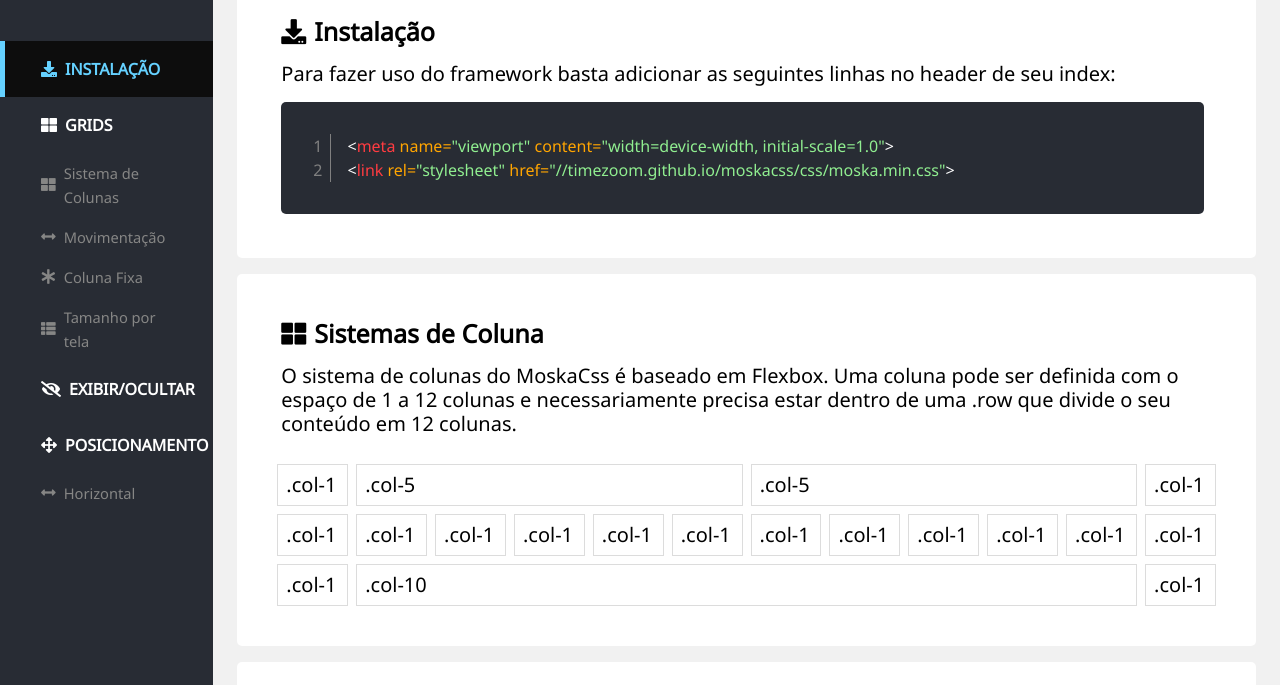
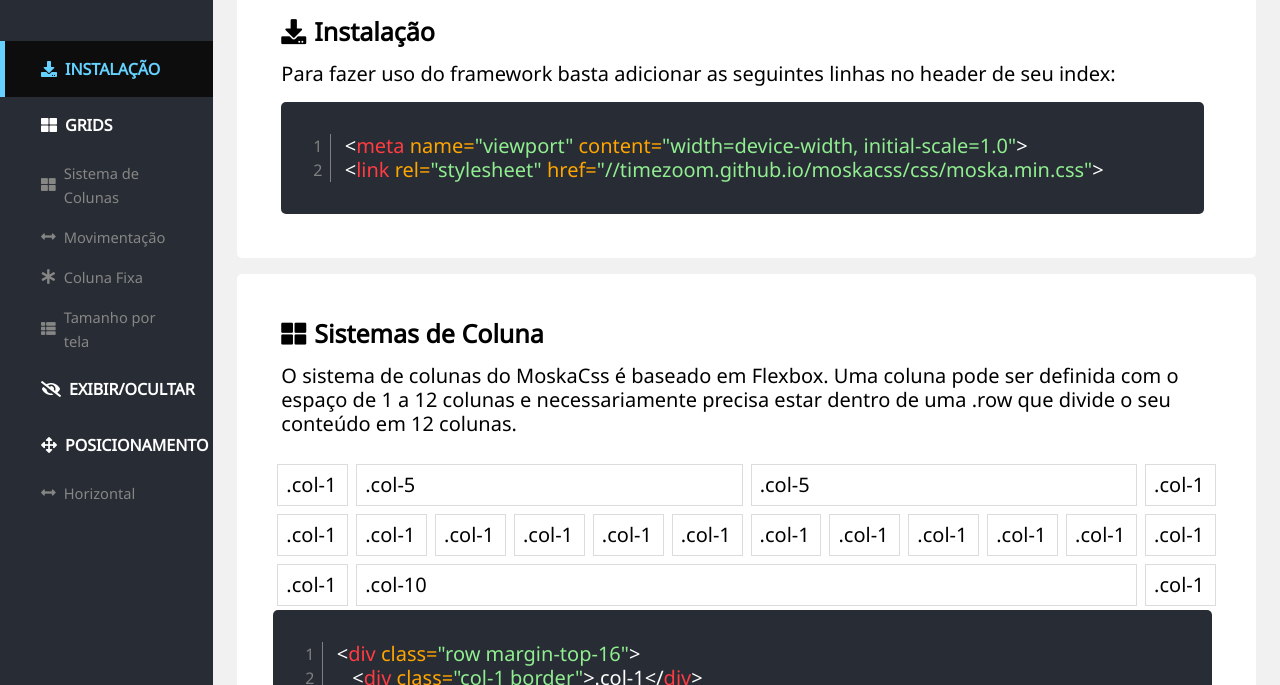
Before and after one commit to TimeZoom/moskacss, a website with bundled scripts: page index.html in a window 1280 px wide. Shown: the part 112-797 px from the top of the page. Built offline with nearby package versions, Linux system fonts and the light colour scheme.

Commit message:
Refact highlight plugin, add children suport

```diff
--- a/js/highlight.js
+++ b/js/highlight.js
@@ -1,54 +1,123 @@
 export function init (node = null) {
-  let codeContentParent
+  console.log('here')
+  var highlights = document.querySelectorAll('.highlight')
+  highlights.forEach(highlight => {
+    let safeHighlight = highlight.cloneNode(highlight)
+    let lines = processLines(safeHighlight.children)
 
-  if (node) {
-    node = new DOMParser().parseFromString(node, "text/html").children[0].children[1].children[0]
-    if (node) {
-      codeContentParent = node.querySelector('.highlight')
+    // Remove all code child
+    while (highlight.lastChild) {
+      highlight.removeChild(highlight.lastChild)
     }
-  } else {
-    codeContentParent = document.querySelector('.highlight')
+    // Create line and code element
+    let divLine = document.createElement('div')
+    let divCode = document.createElement('div')
+
+    divLine.classList.add('line')
+    divCode.classList.add('code')
+    lines.map((line, i) => {
+      // Set Number
+      let spanNumber = document.createElement('span')
+      let spanNumberText = document.createTextNode(i + 1)
+      spanNumber.classList.add('number')
+      spanNumber.append(spanNumberText)
+      divLine.append(spanNumber)
+      // Set Line
+      divCode.appendChild(line)
+    })
+
+    highlight.appendChild(divLine)
+    highlight.appendChild(divCode)
+  })
+
+  function processLines (childrens) {
+    let lines = []
+
+    Array.from(childrens).forEach(originalLine => {
+      let line = originalLine.cloneNode(originalLine)
+      let hasChildren = originalLine.children
+      let hasText = !hasChildren.length && document.createTextNode(line.innerText)
+
+      let pad = document.createTextNode('\u00A0')
+
+      // Remove all children
+      while (line.lastChild) {
+        line.removeChild(line.lastChild)
+      }
+      line = line.outerHTML
+      let attributs = line.match(/("[^"]{0,}")/g) // Save attributes
+      line = line.replace(/("[^"]{0,}")/g, '""') // Clear attributes
+
+      let coloredLine = document.createElement('p')
+      let childrenColoredLine = document.createElement('p')
+      coloredLine.append(pad.cloneNode(pad))
+      childrenColoredLine.append(pad.cloneNode(pad))
+
+      coloredLine.append(createSpan(line, /^(<)/g, 'tag')) // Open tag
+      coloredLine.append(createSpan(line, /^<([a-z]{0,})/g, 'tagName'))
+      coloredLine.append(createSpan(line, /(\s[a-z]{0,}[=])/g, 'attr', attributs))
+      coloredLine.append(createSpan(line, /(>)./g, 'tag')) // Open middle tag
+
+      if (hasText) {
+        let spanText = document.createElement('span')
+        spanText.classList.add('text')
+        spanText.append(hasText)
+        coloredLine.append(spanText) // Inner Text
+      }
+
+      if (!hasChildren.length) { // Close elements that's doenst have children
+        coloredLine.append(createSpan(line, /(<[\/])/g, 'tag')) // Open end tag close
+        coloredLine.append(createSpan(line, /<[\/](.*)>/g, 'tagName')) // Open end tag name
+        coloredLine.append(createSpan(line, /(>)$/g, 'tag')) // Open last tag
+      }
+
+      lines.push(coloredLine)
+
+      if (hasChildren.length) {
+        let childrenLines = processLines(hasChildren)
+        childrenLines.map(childrenLine => {
+          childrenLine.prepend(pad.cloneNode(pad))
+          childrenLine.prepend(pad.cloneNode(pad))
+          childrenLine.prepend(pad.cloneNode(pad))
+          lines.push(childrenLine)
+        })
+
+        childrenColoredLine.append(createSpan(line, /(<[\/])/g, 'tag')) // Open end tag close
+        childrenColoredLine.append(createSpan(line, /<[\/](.*)>/g, 'tagName')) // Open end tag name
+        childrenColoredLine.append(createSpan(line, /(>)$/g, 'tag')) // Open last tag
+        lines.push(childrenColoredLine)
+      }
+    })
+    return lines
   }
 
-  if (codeContentParent) {
-    var lines = codeContentParent.innerHTML.split('\n')
+  function createSpan (line, regex, className, attributs = null) {
+    let mainSpan = document.createElement('span')
+    let pad = document.createTextNode( '\u00A0' )
+    let hasMatch = false
+    let count = 0
 
-    codeContentParent.innerHTML = `<div class="line"></div><div class="code"></div>`
-    var codeContent = codeContentParent.querySelector('.code')
-    var lineContent = codeContentParent.querySelector('.line')
+    while (hasMatch = regex.exec(line)) {
+      if (hasMatch) {
+        let span = document.createElement('span')
+        let text = document.createTextNode(hasMatch[1])
 
-    var lineNumber = 1
-    lines.map(line => {
-      if (line) {
-        /*
-        :: -> <
-        %  -> =
-        |  -> "
-        @  -> >
-        */
-        var tag = line.trim()
-        .replace(/</g,"&lt;") // Remove <
-        .replace(/>/g,"&gt;") // Remove >
-        .replace(/^(\&lt\;)([a-z]{0,})/g, '::span class%|tag first|@$1::/span@::span class%|tagName|@$2::/span@') // < and attribute
-        .replace(/\&gt\;(.{0,})\&lt\;\//g, '&gt;::span class%|tag|@$1::/span@&lt;/') // Tag Body Content
-        .replace(/&lt;\/([a-z]{0,2})&gt;/g, '&lt;/::span class%|tagName|@$1::/span@&gt;') // inner close tag
-        .replace(/(\s[a-z]{0,}[=])/g, '::span class%|attr|@$1::/span@') // Attribute
-        .replace(/([\"\'].*[\"\'])/g, '::span class%|attrValue|@$1::/span@') // Atrribute Value
-        .replace(/(\&gt\;|(&lt;[\/]))/g, '::span class%|tag|@$1::/span@') // Close tags
-        .replace(/[:]{2}/g, '<')
-        .replace(/%/g, '=')
-        .replace(/\|/g, '"')
-        .replace(/@/g, '>')
+        span.classList.add(className)
+        span.appendChild(text)
+        mainSpan.appendChild(span)
 
-        if (tag) {
-          lineContent.innerHTML += `<span class="number">${lineNumber}</span>`
-          codeContent.innerHTML += `<p>${tag}</p>`
-          codeContent.innerHTML += '\n'
-          lineNumber++
+        if (attributs) {
+          let spanAttribute = document.createElement('span')
+          let textAtrribute = document.createTextNode(attributs[count])
+          spanAttribute.classList.add('attrValue')
+          spanAttribute.appendChild(textAtrribute)
+          mainSpan.appendChild(spanAttribute)
         }
       }
-    })
-    return node
+      count++
+    }
+
+    return mainSpan
   }
 }
 
--- a/js/modules/components/grid/gridSystem.js
+++ b/js/modules/components/grid/gridSystem.js
@@ -32,6 +32,15 @@
       <div class="col-10 border">.col-10</div>
       <div class="col-1 border">.col-1</div>
     </div>
+
+    <code class="highlight col-12 border-radius-5">
+      <div class="row margin-top-16">
+        <div class="col-1 border">.col-1</div>
+        <div class="col-5 border">.col-5</div>
+        <div class="col-5 border">.col-5</div>
+        <div class="col-1 border">.col-1</div>
+      </div>
+    </code>
   </div>
   `
 }
--- a/js/modules/components/installation.js
+++ b/js/modules/components/installation.js
@@ -8,10 +8,10 @@
       </p>
 
       <div class="row padding-8">
-        <pre class="highlight col-12 border-radius-5">
+        <code class="highlight col-12 border-radius-5">
           <meta name="viewport" content="width=device-width, initial-scale=1.0">
           <link rel="stylesheet" href="//timezoom.github.io/moskacss/css/moska.min.css">
-        </pre>
+        </code>
       </div>
 
     </div>
--- a/scss/components/highlight.scss
+++ b/scss/components/highlight.scss
@@ -1,32 +1,17 @@
-// compileCompressed: ../../css/components/$1.css
+// compileCompressed: ../../css/components/$1.css, main: ../moska.scss
 
 .highlight {
-  overflow: auto;
   background-color: #282c34;
   padding: 32px;
+  font-size: 12pt;
   display: grid;
   grid-template-columns: auto 1fr;
-}
-.highlight .row {
-  min-height: 24px;
-}
-.highlight .code {
-  display: flex;
-  flex-flow: row wrap;
-}
-.highlight .code p {
-  margin: 0;
-}
-
-.highlight .line .number, .highlight .code p {
-  font-size: 12pt;
-  height: 24px;
-  line-height: 24px;
+  border-radius: 5px;
 }
 .highlight span.tag.first {
   padding-left: 8px;
 }
-.highlight span.tag {
+.highlight span.tag, .highlight span.text {
   color: white;
 }
 .highlight span.tagName {
@@ -51,3 +36,6 @@
   text-align: right;
   padding-right: 8px;
 }
+.highlight .code p {
+  margin: 0;
+}
```
Also changed, not shown: css/components/highlight.css, css/moska.min.css.
